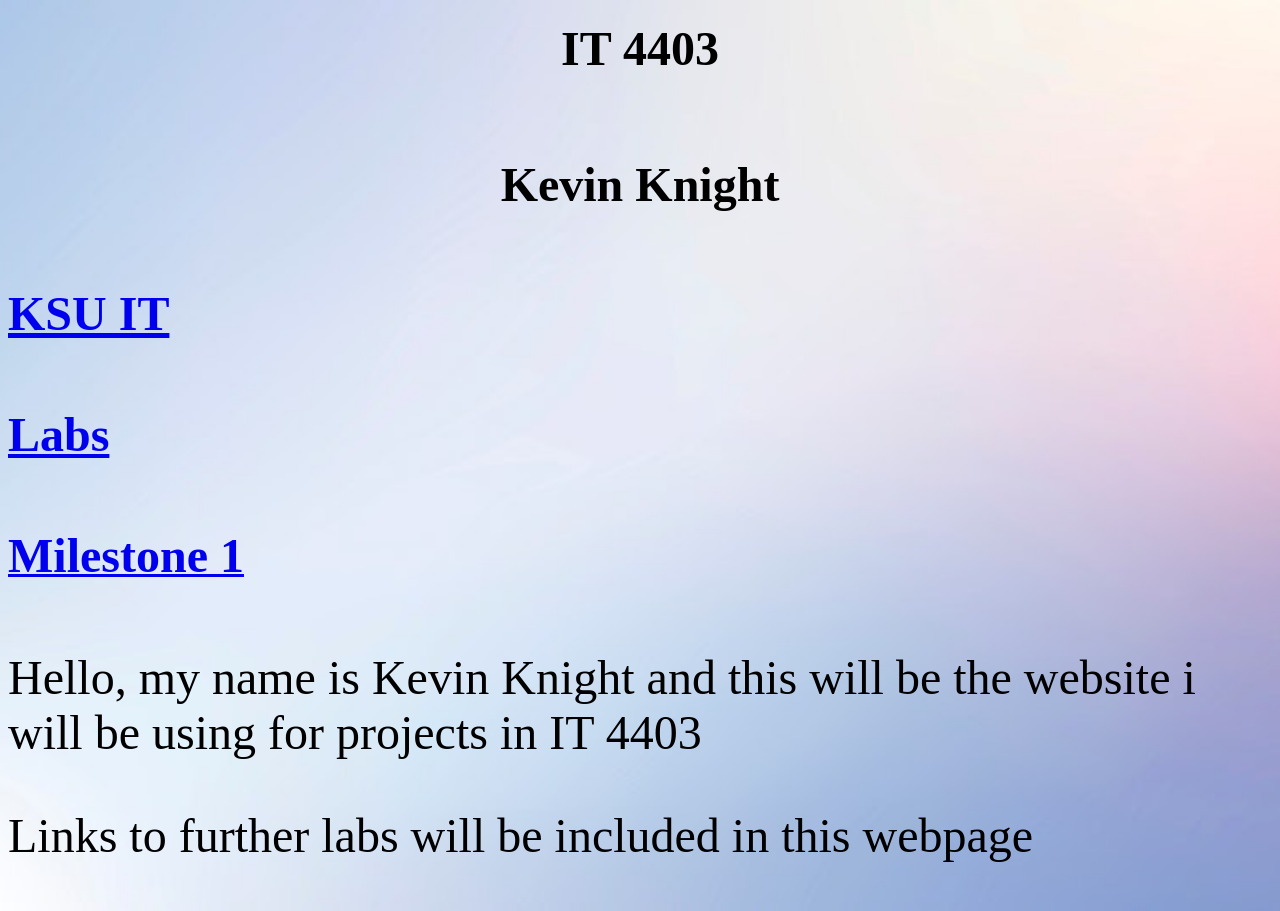
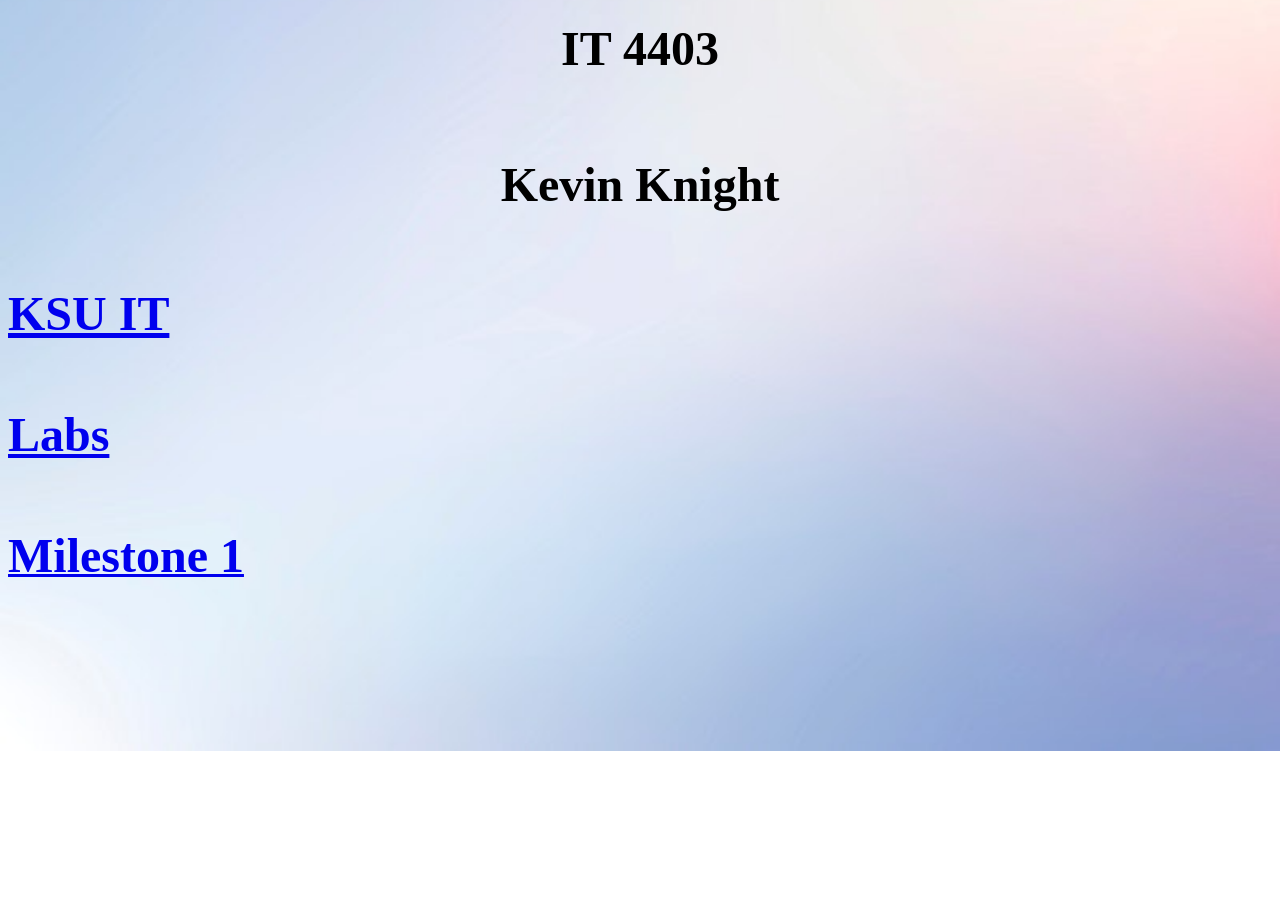
Before and after one commit to kknigh68/kknigh68.github.io, a plain HTML site: page Milestone1.html in a window 1280 px wide. After the commit the page ends 800 px from the top, so only its background shows below. Drawn offline with Linux system fonts and the light colour scheme.

Commit message:
Update Milestone1.html

```diff
--- a/Milestone1.html
+++ b/Milestone1.html
@@ -18,8 +18,8 @@
 <h4><a href="kknigh68.github.io/index.html"><font size="10">Labs</a></h4>
 <h5><a href="kknigh68.github.io/Milestone1.html"><font size="10">Milestone 1</a></h5>
 <div class="container">
-<p><font size="8">Hello, my name is Kevin Knight and this will be the website i will be using for projects in IT 4403</p>
-<p><font size="8">Links to further labs will be included in this webpage</p>
+<p><font size="8"></p>
+<p><font size="8"></p>
 	</div>
 </body>
 </html>
```
